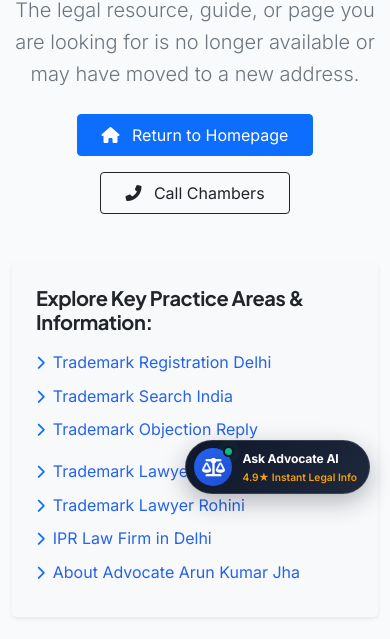
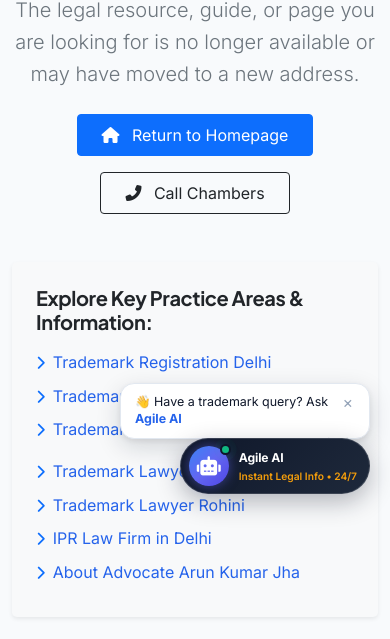
Before and after one commit to agilelegalsolutions/agilewebsite, a plain HTML site: page 404.html in a window 390 px wide. Shown: the part 205-844 px from the top of the page. Drawn offline with nearby package versions, Linux system fonts and the light colour scheme.

Commit message:
feat(chatbot): integrate AI legal assistant widget with Google Cloud backend

```diff
--- a/css/chat-widget.css
+++ b/css/chat-widget.css
@@ -51,17 +51,96 @@
 }
 
 .legal-chat-trigger-icon {
-  width: 38px;
-  height: 38px;
+  width: 40px;
+  height: 40px;
   border-radius: 50%;
-  background: linear-gradient(135deg, #2563EB 0%, #1D4ED8 100%);
+  background: linear-gradient(135deg, #3B82F6 0%, #6366F1 50%, #4F46E5 100%);
   display: flex;
   align-items: center;
   justify-content: center;
   color: #FFFFFF;
-  font-size: 1.15rem;
+  font-size: 1.2rem;
   position: relative;
   flex-shrink: 0;
+  box-shadow: 0 0 12px rgba(99, 102, 241, 0.5);
+}
+
+.legal-chat-trigger:hover .legal-chat-trigger-icon {
+  box-shadow: 0 0 18px rgba(99, 102, 241, 0.8);
+  transform: rotate(5deg);
+}
+
+/* --------------------------------------------------------------------------
+   1b. Proactive Teaser Speech Bubble
+   -------------------------------------------------------------------------- */
+.legal-chat-teaser {
+  position: fixed;
+  bottom: 155px;
+  right: 28px;
+  z-index: 1034;
+  background: #FFFFFF;
+  color: #0F172A;
+  padding: 10px 14px;
+  border-radius: 14px;
+  box-shadow: 0 8px 24px rgba(15, 23, 42, 0.16), 0 2px 6px rgba(15, 23, 42, 0.08);
+  border: 1px solid #E2E8F0;
+  display: flex;
+  align-items: center;
+  gap: 8px;
+  cursor: pointer;
+  animation: teaserBounce 0.4s cubic-bezier(0.16, 1, 0.3, 1) forwards;
+  max-width: 270px;
+  font-size: 0.82rem;
+  line-height: 1.35;
+  transition: all 0.2s ease;
+}
+
+.legal-chat-teaser:hover {
+  transform: translateY(-2px);
+  box-shadow: 0 12px 28px rgba(15, 23, 42, 0.22);
+  border-color: #3B82F6;
+}
+
+.legal-chat-teaser::after {
+  content: '';
+  position: absolute;
+  bottom: -7px;
+  right: 24px;
+  width: 14px;
+  height: 14px;
+  background: #FFFFFF;
+  border-right: 1px solid #E2E8F0;
+  border-bottom: 1px solid #E2E8F0;
+  transform: rotate(45deg);
+}
+
+.legal-chat-teaser-text {
+  flex: 1;
+}
+
+.legal-chat-teaser-text strong {
+  color: #2563EB;
+}
+
+.legal-chat-teaser-close {
+  background: transparent;
+  border: none;
+  color: #94A3B8;
+  font-size: 1rem;
+  line-height: 1;
+  padding: 0 2px;
+  cursor: pointer;
+  align-self: flex-start;
+  transition: color 0.15s ease;
+}
+
+.legal-chat-teaser-close:hover {
+  color: #0F172A;
+}
+
+@keyframes teaserBounce {
+  0% { opacity: 0; transform: translateY(12px) scale(0.92); }
+  100% { opacity: 1; transform: translateY(0) scale(1); }
 }
 
 .legal-chat-pulse {
@@ -508,6 +587,13 @@
    10. Mobile Responsiveness (Bottom Sheet Modal)
    -------------------------------------------------------------------------- */
 @media (max-width: 991px) {
+  .legal-chat-teaser {
+    bottom: 200px;
+    right: 20px;
+    max-width: 250px;
+    font-size: 0.78rem;
+  }
+
   .legal-chat-trigger {
     bottom: 145px;
     right: 20px;
--- a/js/chat-widget.js
+++ b/js/chat-widget.js
@@ -47,20 +47,32 @@
   // DOM BUILDER
   // ==========================================================================
   function createWidgetDOM() {
+    // 0. Proactive Teaser Speech Bubble
+    const teaser = document.createElement('div');
+    teaser.className = 'legal-chat-teaser';
+    teaser.id = 'legalChatTeaser';
+    teaser.style.display = 'none';
+    teaser.innerHTML = `
+      <div class="legal-chat-teaser-text">
+        👋 Have a trademark query? Ask <strong>Agile AI</strong>
+      </div>
+      <button class="legal-chat-teaser-close" id="legalChatTeaserClose" aria-label="Dismiss">&times;</button>
+    `;
+
     // 1. Floating Trigger Button
     const trigger = document.createElement('div');
     trigger.className = 'legal-chat-trigger';
     trigger.id = 'legalChatTrigger';
     trigger.setAttribute('role', 'button');
-    trigger.setAttribute('aria-label', 'Open Legal AI Assistant');
+    trigger.setAttribute('aria-label', 'Open Agile AI Legal Assistant');
     trigger.innerHTML = `
       <div class="legal-chat-trigger-icon">
-        <i class="fas fa-balance-scale"></i>
+        <i class="fas fa-robot"></i>
         <div class="legal-chat-pulse"></div>
       </div>
       <div class="legal-chat-trigger-label">
-        <span class="legal-chat-trigger-title">Ask Advocate AI</span>
-        <span class="legal-chat-trigger-subtitle">4.9★ Instant Legal Info</span>
+        <span class="legal-chat-trigger-title">Agile AI</span>
+        <span class="legal-chat-trigger-subtitle">Instant Legal Info • 24/7</span>
       </div>
     `;
 
@@ -75,11 +87,11 @@
       <div class="legal-chat-header">
         <div class="legal-chat-header-profile">
           <div class="legal-chat-avatar">
-            <i class="fas fa-balance-scale"></i>
+            <i class="fas fa-robot"></i>
           </div>
           <div class="legal-chat-header-info">
             <div class="legal-chat-header-title">
-              Agile Legal AI
+              Agile AI
               <i class="fas fa-check-circle text-primary small" title="Verified Law Chambers"></i>
             </div>
             <div class="legal-chat-header-status">
@@ -121,6 +133,7 @@
       </div>
     `;
 
+    document.body.appendChild(teaser);
     document.body.appendChild(trigger);
     document.body.appendChild(windowEl);
   }
@@ -339,6 +352,8 @@
     createWidgetDOM();
 
     const trigger = document.getElementById('legalChatTrigger');
+    const teaser = document.getElementById('legalChatTeaser');
+    const teaserClose = document.getElementById('legalChatTeaserClose');
     const windowEl = document.getElementById('legalChatWindow');
     const closeBtn = document.getElementById('legalChatCloseBtn');
     const form = document.getElementById('legalChatForm');
@@ -350,6 +365,8 @@
       if (isOpen) {
         windowEl.classList.add('active');
         trigger.style.display = 'none';
+        if (teaser) teaser.style.display = 'none';
+        sessionStorage.setItem('agile_ai_opened', 'true');
 
         // Load history or initial welcome
         if (chatHistory.length === 0) {
@@ -370,7 +387,7 @@
           }
 
           if (chatHistory.length === 0) {
-            appendMessage('model', "Welcome to **Agile Legal Solutions®**. I am the AI Chamber Assistant for **Advocate Arun Kumar Jha** (4.9★ | 47 Reviews).\n\nHow can we assist your brand today with trademark filing, objection replies, or hearings?");
+            appendMessage('model', "Welcome to **Agile Legal Solutions®**. I am **Agile AI**, your 24/7 Chamber Assistant for **Advocate Arun Kumar Jha** (4.9★ | 47 Reviews).\n\nHow can I help protect your brand today with trademark filing, statutory fees, objection replies, or hearings?");
             renderQuickSuggestions(messages);
           }
         }
@@ -384,6 +401,41 @@
 
     trigger.addEventListener('click', toggleChat);
     closeBtn.addEventListener('click', toggleChat);
+
+    // Teaser events
+    if (teaser) {
+      teaser.addEventListener('click', (e) => {
+        if (e.target !== teaserClose) {
+          toggleChat();
+        }
+      });
+    }
+
+    if (teaserClose) {
+      teaserClose.addEventListener('click', (e) => {
+        e.stopPropagation();
+        teaser.style.display = 'none';
+        sessionStorage.setItem('agile_ai_teaser_dismissed', 'true');
+      });
+    }
+
+    // 1. Proactive Teaser Speech Bubble (appears after 3 seconds)
+    setTimeout(() => {
+      const hasInteracted = sessionStorage.getItem('agile_ai_opened') || sessionStorage.getItem('agile_ai_teaser_dismissed');
+      if (teaser && !isOpen && !hasInteracted) {
+        teaser.style.display = 'flex';
+      }
+    }, 3000);
+
+    // 2. Intelligent Auto-Open on Desktop (after 5 seconds, once per session)
+    setTimeout(() => {
+      const autoOpened = sessionStorage.getItem('agile_ai_auto_opened');
+      const isDesktop = window.innerWidth >= 992;
+      if (!autoOpened && !isOpen && isDesktop) {
+        sessionStorage.setItem('agile_ai_auto_opened', 'true');
+        toggleChat();
+      }
+    }, 5000);
 
     // Form Submit
     form.addEventListener('submit', (e) => {
```
